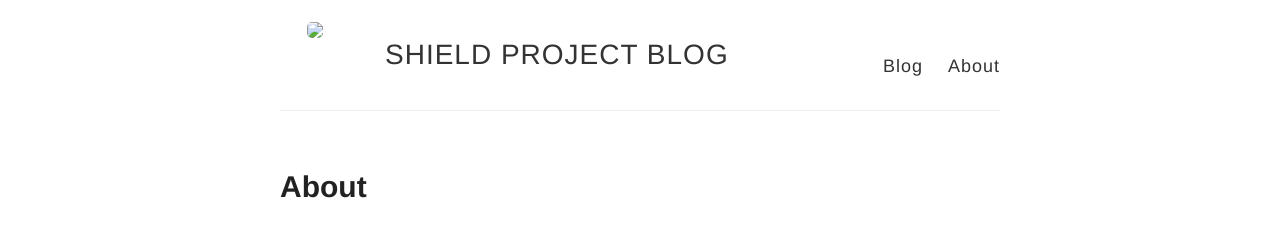
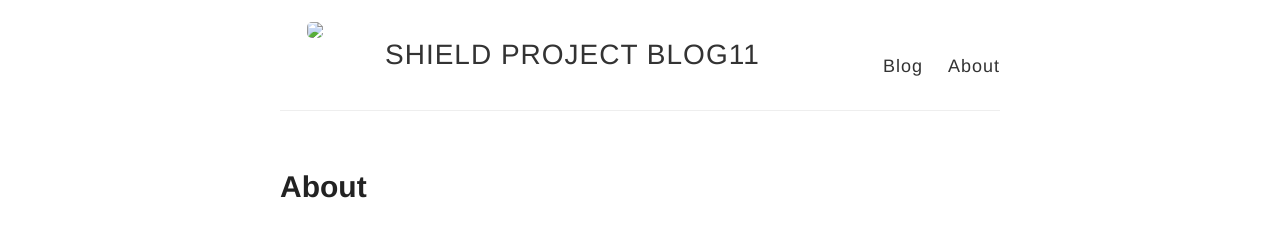
Before and after one commit to irene-chr/AcesHigh, a Jekyll site: the page built from about.md, in a window 1280 px wide. Shown: the top 230 px of the page. Built offline with Jekyll 4.4.1, drawn with Linux system fonts in a browser that asks for light colours.

Commit message:
Update _config.yml

```diff
--- a/_config.yml
+++ b/_config.yml
@@ -1,5 +1,5 @@
 
-name: SHIELD PROJECT BLOG
+name: SHIELD PROJECT BLOG11
 baseurl: /SHIELDBlog
 
 avatar: ./images/shield_logo.png
```
